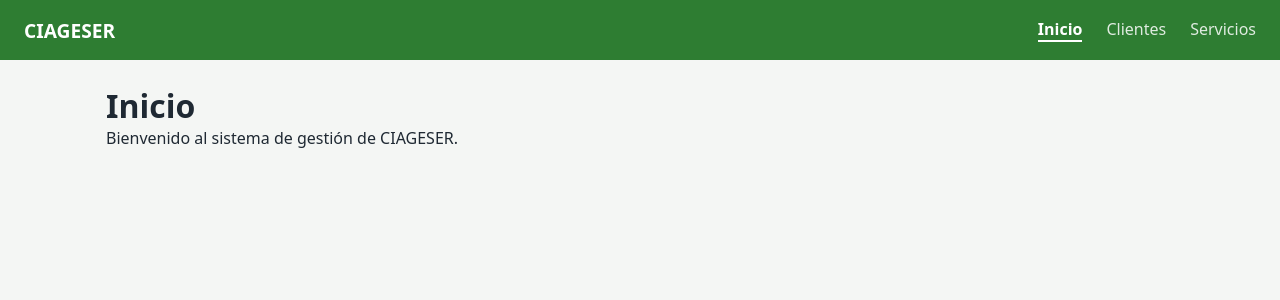
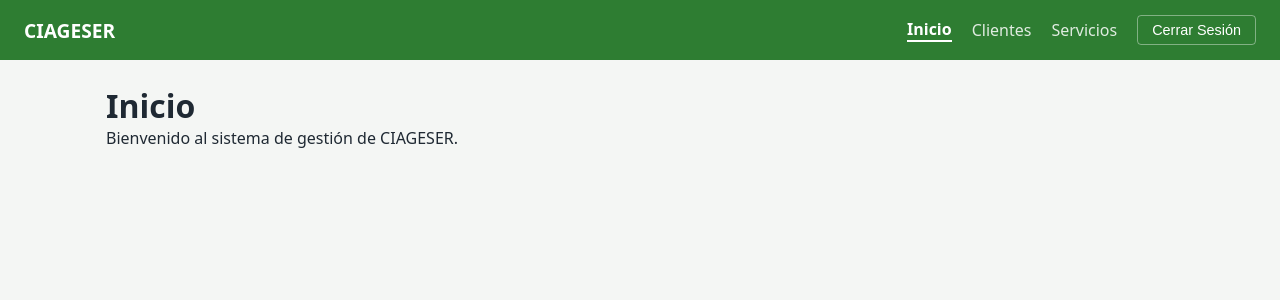
Before and after one commit to Arianfer/GestionDeCamionesFront, an Angular app: page /inicio in a window 1280 px wide. Shown: the top 300 px of the page. Built offline with nearby package versions, Linux system fonts and the light colour scheme; sample sign-in values are in the browser's storage.

Commit message:
SCRUM-22 SCRUM-45 Implementar cierre de sesion y boton logout

```diff
--- a/src/app/core/services/auth.service.ts
+++ b/src/app/core/services/auth.service.ts
@@ -1,5 +1,6 @@
 import { Injectable, inject } from '@angular/core';
 import { HttpClient } from '@angular/common/http';
+import { Router } from '@angular/router';
 import { Observable, tap } from 'rxjs';
 import { LoginRequest, AuthResponse } from '../../shared/models/auth.model';
 
@@ -8,6 +9,7 @@ import { LoginRequest, AuthResponse } from '../../shared/models/auth.model';
 })
 export class AuthService {
   private http = inject(HttpClient);
+  private router = inject(Router);
   private apiUrl = 'http://localhost:8080/api/auth'; // Endpoint de Spring Boot[cite: 1]
 
   login(credentials: LoginRequest): Observable<AuthResponse> {
@@ -21,8 +23,10 @@ export class AuthService {
     );
   }
 
+  // SCRUM-45: Limpia la sesión completa y redirige al login
   logout(): void {
     localStorage.clear();
+    this.router.navigate(['/login']);
   }
 
   getToken(): string | null {
@@ -32,4 +36,12 @@ export class AuthService {
   getRol(): string | null {
     return localStorage.getItem('user_rol');
   }
+
+  getNombre(): string | null {
+    return localStorage.getItem('user_nombre');
+  }
+
+  getId(): string | null {
+    return localStorage.getItem('user_id');
+  }
 }
--- a/src/app/layouts/main-layout/main-layout.html
+++ b/src/app/layouts/main-layout/main-layout.html
@@ -1,5 +1,5 @@
 <app-navbar />
 
 <main class="contenido">
-    <router-outlet />
+  <router-outlet />
 </main>
--- a/src/app/layouts/main-layout/main-layout.ts
+++ b/src/app/layouts/main-layout/main-layout.ts
@@ -1,6 +1,7 @@
-import { Component } from '@angular/core';
+import { Component, inject } from '@angular/core';
 import { RouterOutlet } from '@angular/router';
 import { Navbar } from '../../shared/components/navbar/navbar';
+import { AuthService } from '../../core/services/auth.service';
 
 @Component({
   selector: 'app-main-layout',
@@ -8,4 +9,11 @@ import { Navbar } from '../../shared/components/navbar/navbar';
   templateUrl: './main-layout.html',
   styleUrl: './main-layout.css',
 })
-export class MainLayout {}
+export class MainLayout {
+  private authService = inject(AuthService);
+
+  // SCRUM-45: Método para cerrar sesión que puede consumirse directo o pasarse al Navbar[cite: 5]
+  onLogout(): void {
+    this.authService.logout();
+  }
+}
--- a/src/app/shared/components/navbar/navbar.css
+++ b/src/app/shared/components/navbar/navbar.css
@@ -19,13 +19,19 @@
 
 .links {
     display: flex;
-    gap: 24px;
+    align-items: center; /* Alinea los links y el botón perfectamente al centro vertical */
+    gap: 20px;
 }
 
 .links a {
     color: var(--color-texto-claro);
     text-decoration: none;
     opacity: 0.85;
+    transition: opacity 0.2s ease;
+}
+
+.links a:hover {
+    opacity: 1;
 }
 
 .links a.activo {
@@ -33,3 +39,21 @@
     font-weight: bold;
     border-bottom: 2px solid var(--color-texto-claro);
 }
+
+.btn-logout {
+    background-color: transparent;
+    color: var(--color-texto-claro);
+    border: 1px solid rgba(255, 255, 255, 0.4);
+    padding: 6px 14px;
+    border-radius: 4px;
+    cursor: pointer;
+    font-size: 0.9rem;
+    font-weight: 500;
+    transition: all 0.2s ease;
+}
+
+.btn-logout:hover {
+    background-color: rgba(220, 53, 69, 0.9); /* Cambia a rojo recién cuando le pasás el mouse */
+    border-color: #dc3545;
+    color: #ffffff;
+}
--- a/src/app/shared/components/navbar/navbar.html
+++ b/src/app/shared/components/navbar/navbar.html
@@ -5,5 +5,6 @@
         <a routerLink="/inicio" routerLinkActive="activo">Inicio</a>
         <a routerLink="/clientes" routerLinkActive="activo">Clientes</a>
         <a routerLink="/servicios" routerLinkActive="activo">Servicios</a>
+        <button type="button" (click)="onLogout()" class="btn-logout">Cerrar Sesión</button>
     </nav>
 </header>
--- a/src/app/shared/components/navbar/navbar.ts
+++ b/src/app/shared/components/navbar/navbar.ts
@@ -1,5 +1,6 @@
-import { Component } from '@angular/core';
+import { Component, inject } from '@angular/core';
 import { RouterLink, RouterLinkActive } from '@angular/router';
+import { AuthService } from '../../../core/services/auth.service';
 
 @Component({
   selector: 'app-navbar',
@@ -7,4 +8,10 @@ import { RouterLink, RouterLinkActive } from '@angular/router';
   templateUrl: './navbar.html',
   styleUrl: './navbar.css',
 })
-export class Navbar {}
+export class Navbar {
+  private authService = inject(AuthService);
+
+  onLogout(): void {
+    this.authService.logout();
+  }
+}
```
Also changed, not shown: src/app/core/interceptors/auth.interceptor.ts (added, +18 -0 lines).
